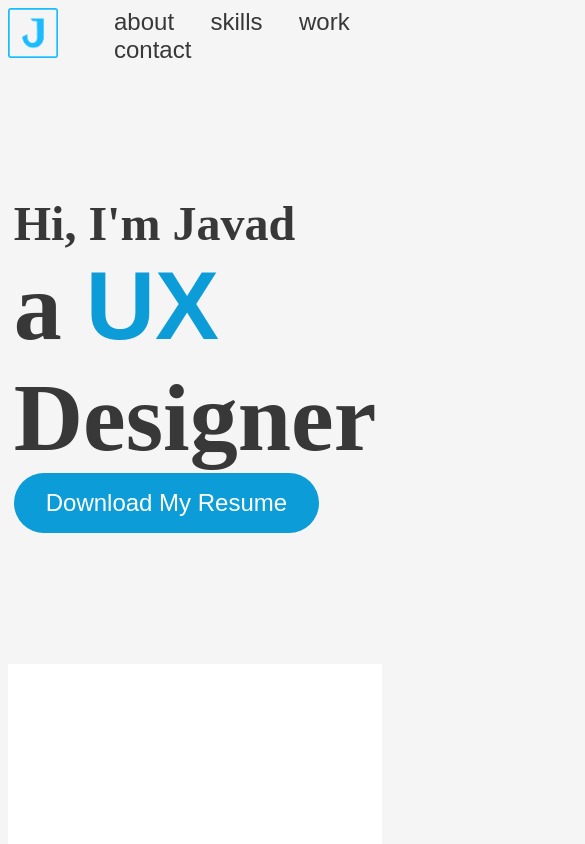
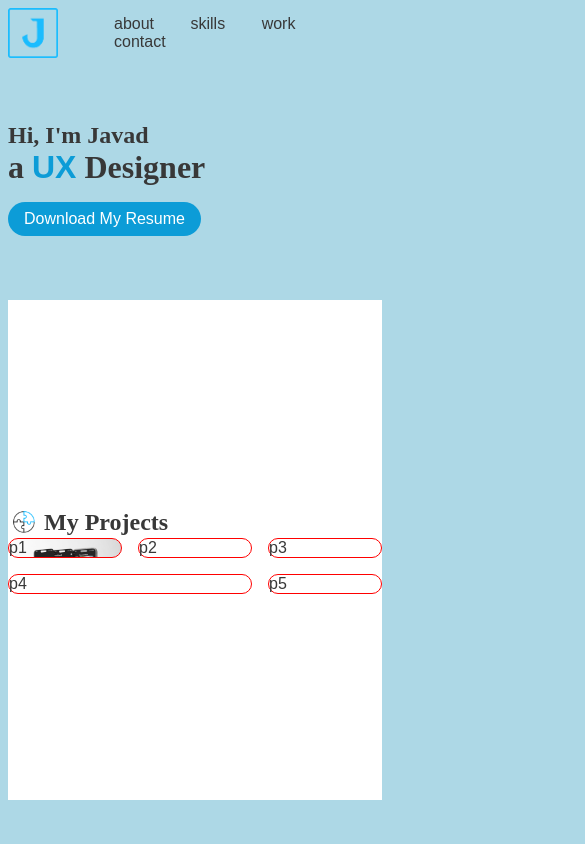
Before and after one commit to theJavadhp/UX_UI_HW_18, a plain HTML site: page index.html in a window 390 px wide. Shown: the top 844 px of the page, 585 px wide, since content can reach past the window. Drawn offline with Linux system fonts and the light colour scheme.

Commit message:
WORKING ON MOBILE view

```diff
--- a/CSS/style.scss
+++ b/CSS/style.scss
@@ -84,6 +84,7 @@ button {
   border: none;
   cursor: pointer;
   font-size: 24px;
+  margin-top: 1rem;
   &.primary {
     background: #0c9cd7;
   }
@@ -279,6 +280,69 @@ footer {
   animation: fadeEffect 1s; /* Fading effect takes 1 second */
 }
 
+
+
+@media only screen and (max-width: 600px) {
+  body {
+    background-color: lightblue;
+    width: 100%;
+    margin: 0;
+    padding: .5rem;
+  }
+
+  section {
+
+    padding: 4rem 0rem;
+}
+
+  .container {
+    width: 100%;
+  }
+
+  header {
+    ul {
+      li {
+      font-size: 16px;
+    }
+  }
+    }
+
+
+
+  #hero {
+    min-height: auto;
+    p {
+      font-size: 24px;
+    }
+    h1 {
+      font-size: 32px;
+      font-weight: 700;
+      span {
+        color: #0c9cd7;
+      }
+    }
+  }
+
+  button {
+    padding: 8px 16px;
+    font-size: 16px;
+  }
+  .title {
+    img {
+      width: 32px;
+    height: 32px;
+    }
+    h2 {
+      font-size: 24px;
+  }
+  }
+  .tag-list {
+    width: 100vw;
+    margin-left: 0;
+    margin-right: 0;
+  }
+}
+
 /* Go from zero to full opacity */
 @keyframes fadeEffect {
   from {
```
Also changed, not shown: css/style.css, 1 other file.
